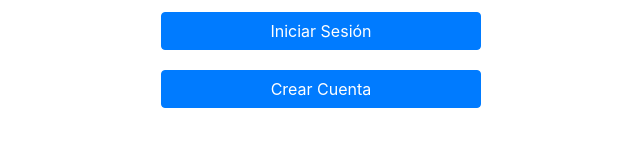
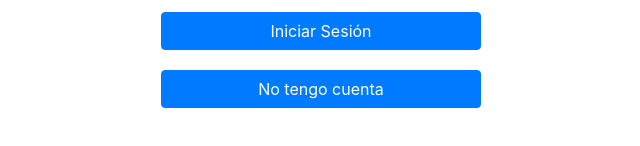
Before and after one commit to kachus22/Lernit, a React (Create React App) app in the folder lernit/: page / in a window 1280 px wide. Shown: the part 166-312 px from the top of the page, without its empty margins (319-959 px from the left). Built offline with nearby package versions, Linux system fonts and the light colour scheme.

Commit message:
Update text on create account

```diff
--- a/lernit/src/components/Login/Login.js
+++ b/lernit/src/components/Login/Login.js
@@ -18,7 +18,7 @@ export default class Login extends Component {
 
           <div className="actions">
             <Button type="submit"> Iniciar Sesión </Button>
-            <Button> Crear Cuenta </Button>
+            <Button> No tengo cuenta </Button>
           </div>
         </Form>
       </div>
```
